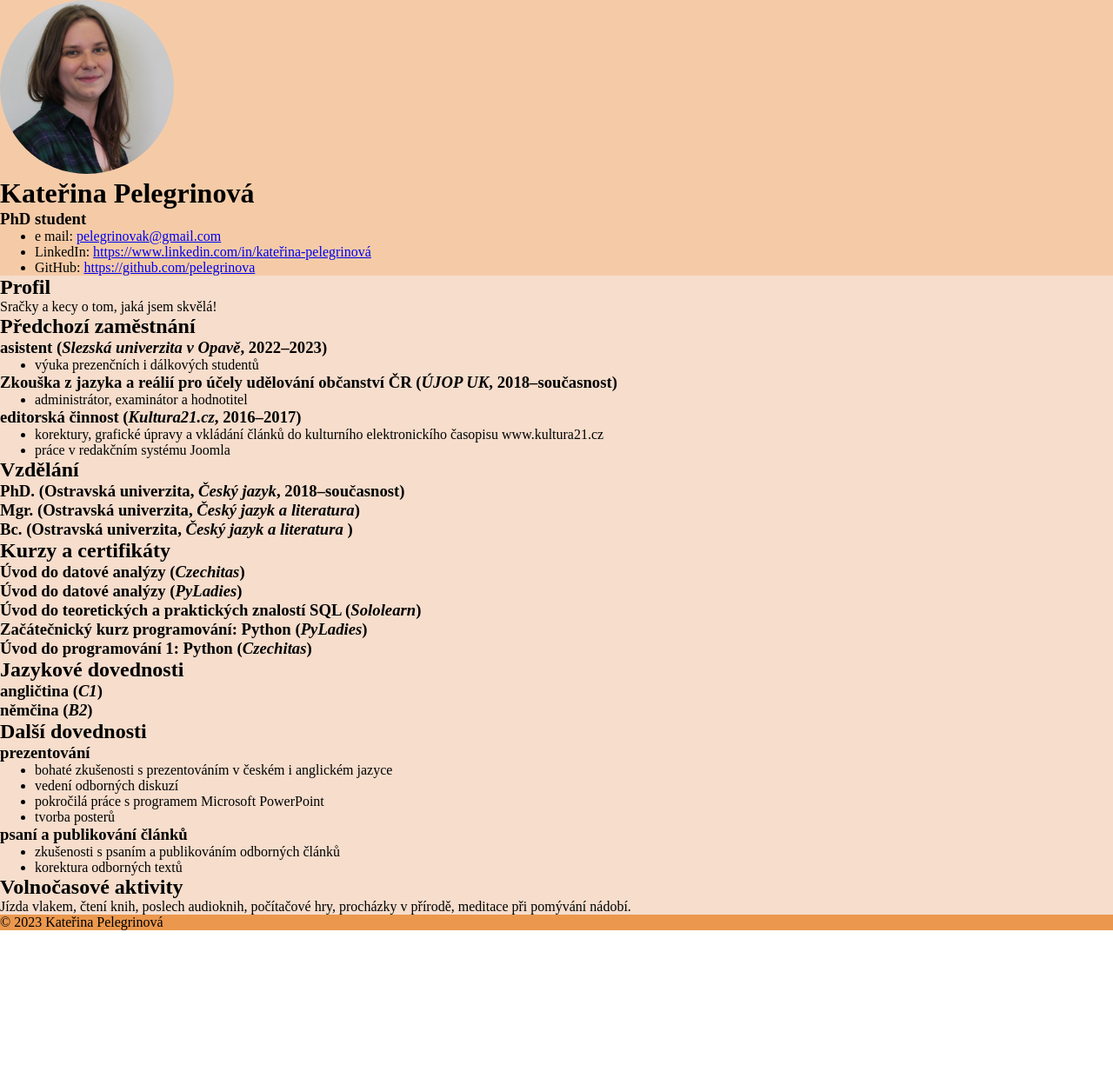
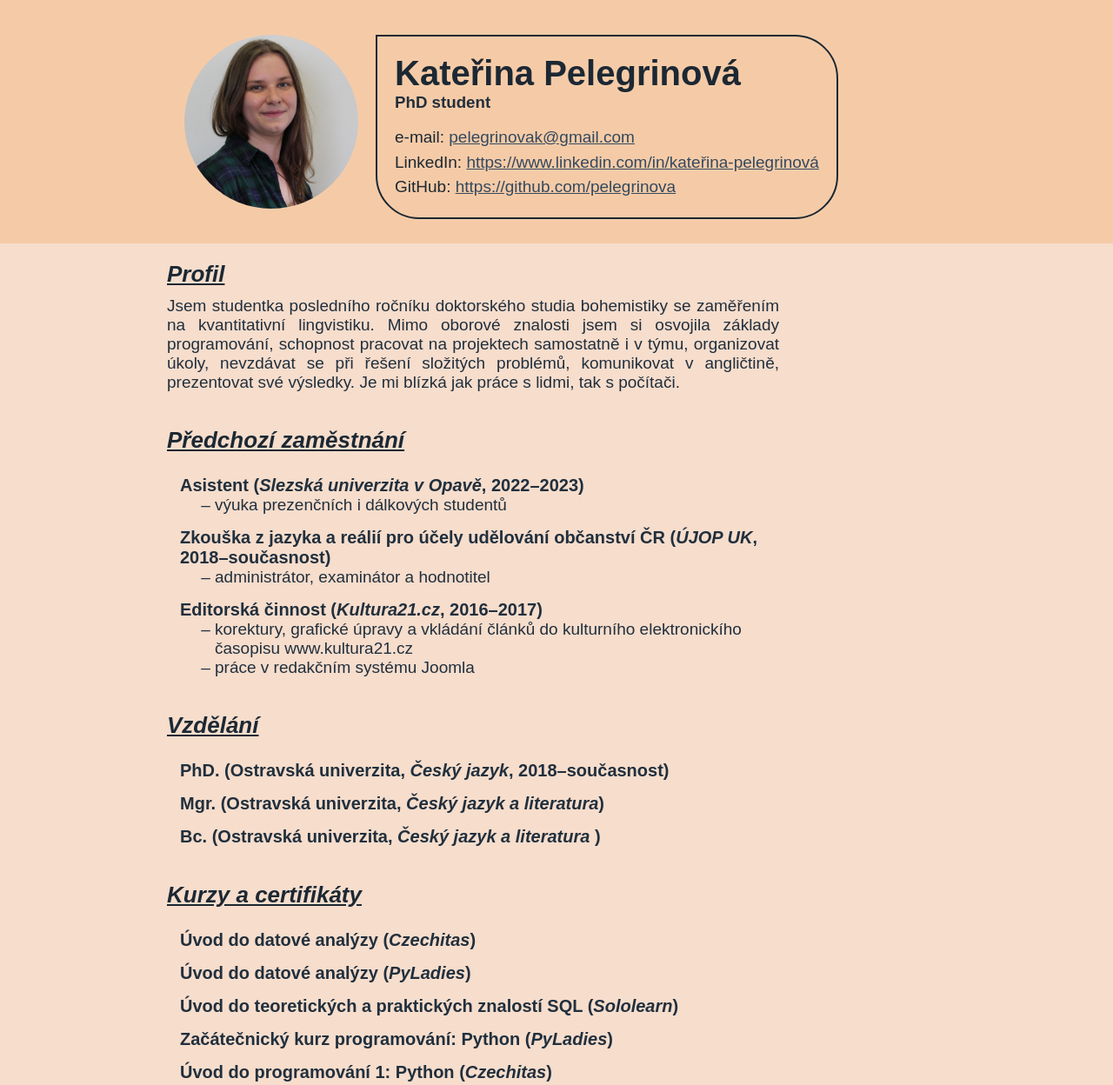
Before and after one commit to pelegrinova/CV, a plain HTML site: page index.html in a window 1280 px wide. Shown: the top 1248 px of the page at 87% size. Before the commit the page ends 1070 px from the top, so only its background shows below. Drawn offline with Linux system fonts and the light colour scheme.

Commit message:
CSS editing

```diff
--- a/index.html
+++ b/index.html
@@ -9,100 +9,130 @@
 <body>
 
     <header>
-        <img src="foto_ja.png" alt="můj_obličej">
+        <img class="foto_oblicej" src="foto_ja.png" alt="můj_obličej">
 
         <div class="osobni_info">
             <h1>Kateřina Pelegrinová</h1>
             <h3>PhD student</h3>
 
-            <ul class="kontakty">
-                <li>
-                    e mail: <a href="mailto:pelegrinovak@gmail.com">pelegrinovak@gmail.com</a>
-                </li>
-
-                <li>
-                    LinkedIn: <a href="https://www.linkedin.com/in/kateřina-pelegrinová">https://www.linkedin.com/in/kateřina-pelegrinová</a>
-                </li>
-
-                <li>
-                    GitHub: <a href="https://github.com/pelegrinova">https://github.com/pelegrinova</a>
-                </li>
-            </ul>
+            <p class="kontakty">
+                e-mail: <a href="mailto:pelegrinovak@gmail.com">pelegrinovak@gmail.com</a> <br>
+                LinkedIn: <a href="https://www.linkedin.com/in/kateřina-pelegrinová">https://www.linkedin.com/in/kateřina-pelegrinová</a> <br>
+                GitHub: <a href="https://github.com/pelegrinova">https://github.com/pelegrinova</a> <br>
+            </p>
 
         </div>
-
 
     </header>
 
     <section class="profil">
         <h2>Profil</h2>
-        <p>Sračky a kecy o tom, jaká jsem skvělá!</p>
+        <p>Jsem studentka posledního ročníku doktorského studia bohemistiky se zaměřením na kvantitativní lingvistiku. Mimo oborové znalosti jsem si osvojila základy programování, schopnost pracovat na projektech samostatně i v týmu, organizovat úkoly, nevzdávat se při řešení složitých problémů, komunikovat v angličtině, prezentovat své výsledky. Je mi blízká jak práce s lidmi, tak s počítači.
+        </p>
     </section>
 
     <section class="predchozi_zamestnani">
         <h2>Předchozí zaměstnání</h2>
 
-            <h3>asistent (<i>Slezská univerzita v Opavě</i>, 2022–2023) </h3>
-            <ul class="info_o_zamestnani">
-                <li>výuka prezenčních i dálkových studentů</li>
-            </ul>
+            <div class="podsekce">
+                <h3>Asistent (<i>Slezská univerzita v Opavě</i>, 2022–2023) </h3>
+                <ul class="info_o_zamestnani">
+                    <li>výuka prezenčních i dálkových studentů</li>
+                </ul>
+            </div>
 
+            <div class="podsekce">
             <h3>Zkouška z jazyka a reálií pro účely udělování občanství ČR (<i>ÚJOP UK</i>, 2018–současnost)</h3>
             <ul>
                 <li>administrátor, examinátor a hodnotitel</li>
             </ul>
+            </div>
 
-            <h3>editorská činnost (<i>Kultura21.cz</i>, 2016–2017) </h3>
+            <div class="podsekce">
+            <h3>Editorská činnost (<i>Kultura21.cz</i>, 2016–2017) </h3>
             <ul>
                 <li>korektury, grafické úpravy a vkládání článků do kulturního elektronickího časopisu www.kultura21.cz</li>
                 <li>práce v redakčním systému Joomla</li>
             </ul>
+            </div>
 
     </section>
 
     <section class="vzdelani">
         <h2>Vzdělání</h2>
 
-            <h3>PhD. (Ostravská univerzita, <i>Český jazyk</i>, 2018–současnost)</h3>
+            <div class="podsekce">
+                <h3>PhD. (Ostravská univerzita, <i>Český jazyk</i>, 2018–současnost)</h3>
+            </div>
+
+            <div class="podsekce">
             <h3>Mgr. (Ostravská univerzita, <i>Český jazyk a literatura</i>)</h3>
+            </div>
+
+            <div class="podsekce">
             <h3>Bc. (Ostravská univerzita, <i>Český jazyk a literatura</i> )</h3>
+            </div>
 
     </section>
 
     <section class="kurzy">
         <h2>Kurzy a certifikáty</h2>
 
+        <div class="podsekce">
             <h3>Úvod do datové analýzy (<i>Czechitas</i>) </h3>
+        </div>
+
+        <div class="podsekce">
             <h3>Úvod do datové analýzy (<i>PyLadies</i>) </h3>
+        </div>
+
+        <div class="podsekce">
             <h3>Úvod do teoretických a praktických znalostí SQL (<i>Sololearn</i>) </h3>
+        </div>
+
+        <div class="podsekce">
             <h3>Začátečnický kurz programování: Python (<i>PyLadies</i>) </h3>
+        </div>
+
+        <div class="podsekce">
             <h3>Úvod do programování 1: Python (<i>Czechitas</i>) </h3>
+        </div>
 
     </section>
 
     <section class="jazykove_dovednosti">
         <h2>Jazykové dovednosti</h2>
 
+        <div class="podsekce">
             <h3>angličtina (<i>C1</i>) </h3>
+        </div>
+
+        <div class="podsekce">
             <h3>němčina (<i>B2</i>) </h3>
+        </div>
+
     </section>
 
     <section class="dalsi_dovednosti">
         <h2>Další dovednosti</h2>
 
+        <div class="podsekce">
             <h3>prezentování</h3>
                 <ul>
                     <li>bohaté zkušenosti s prezentováním v českém i anglickém jazyce</li>
-                    <li>vedení odborných diskuzí</li>
                     <li>pokročilá práce s programem Microsoft PowerPoint</li>
                     <li>tvorba posterů</li>
                 </ul>
+        </div>
 
+        <div class="podsekce">
             <h3>psaní a publikování článků</h3>
                 <ul>
                     <li>zkušenosti s psaním a publikováním odborných článků</li>
                     <li>korektura odborných textů</li>
                 </ul>
+        </div>
+
     </section>
 
     <section class="volnocasove_aktivity">
--- a/style.css
+++ b/style.css
@@ -1,17 +1,25 @@
 body {
     margin: 0;
+    color: #1c2833;
+    font-family: Arial, Helvetica, sans-serif;
 }
 
 header {
     background-color: #f5cba7;
+    overflow: auto;
+    padding: 20px 15%;
 }
 
 section {
     background-color: #f6ddcc;
+    padding: 20px 30% 20px 15%;
 }
 
 footer {
     background-color: #eb984e;
+    text-align: center;
+    padding-top: 20px;
+    padding-bottom: 20px;
 }
 
 h1,
@@ -22,7 +30,72 @@ ul {
     margin: 0;
 }
 
-img {
+h1 {
+    font-size: 40px;
+}
+
+h2 {
+    text-decoration: underline;
+    font-style: italic;
+    padding-bottom: 10px;
+    font-size: 26px;
+}
+
+p {
+    font-size: 19px;
+}
+
+ul {
+    list-style: "– ";
+}
+a {
+    color: #34495e;
+}
+
+a:hover,
+a:focus,
+a:active {
+    color: #ba4a00;
+}
+
+.osobni_info {
+    display: inline-block;
+    /* padding-left: 10px;
+    padding-top: 40px; */
+    border: 2px solid ;
+    padding: 20px;
+    margin-top: 20px;
+    border-radius: 0 50px 50px 50px;
+}
+
+.foto_oblicej {
     width: 200px;
     border-radius: 50%;
+    float: left;
+    padding: 20px;
 }
+
+.kontakty {
+    line-height: 1.5;
+    padding-top: 15px;
+}
+
+.profil p {
+    text-align: justify;
+    color:  #212f3d ;
+}
+
+.podsekce {
+    padding-top: 15px;
+    padding-left: 15px;
+    color:  #212f3d;
+    font-size: 19px;
+}
+
+.podsekce h3 {
+    font-size: 20px;
+}
+
+.osobni_info h3 {
+    color:  #212f3d;
+}
```
